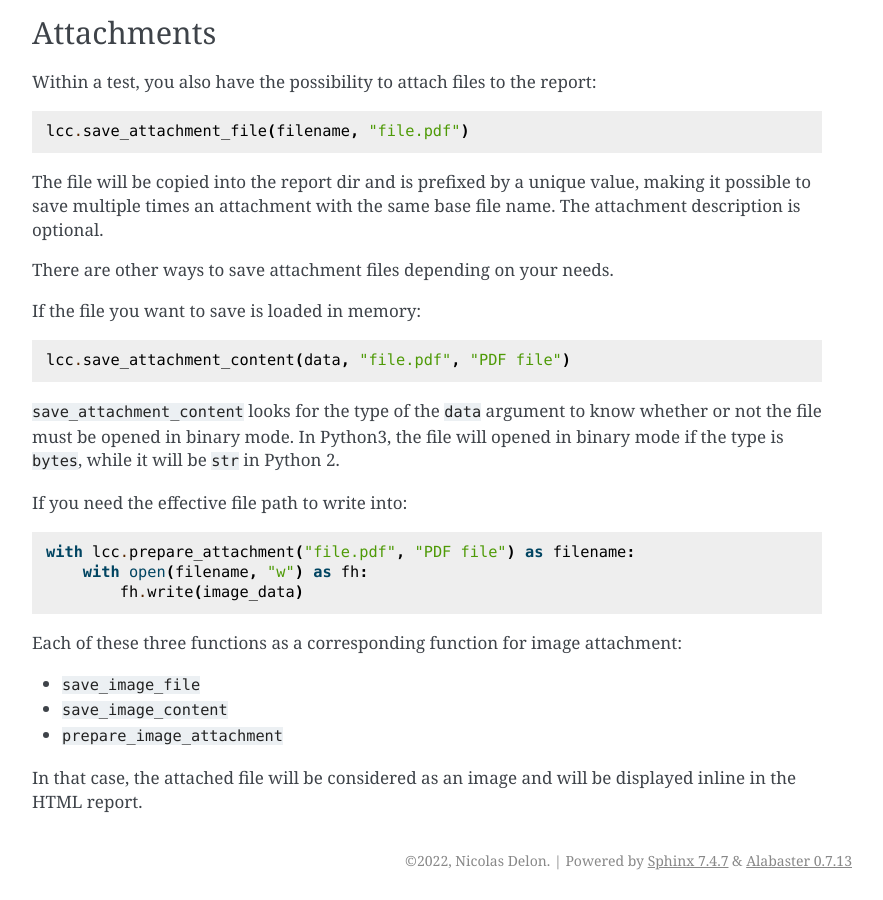
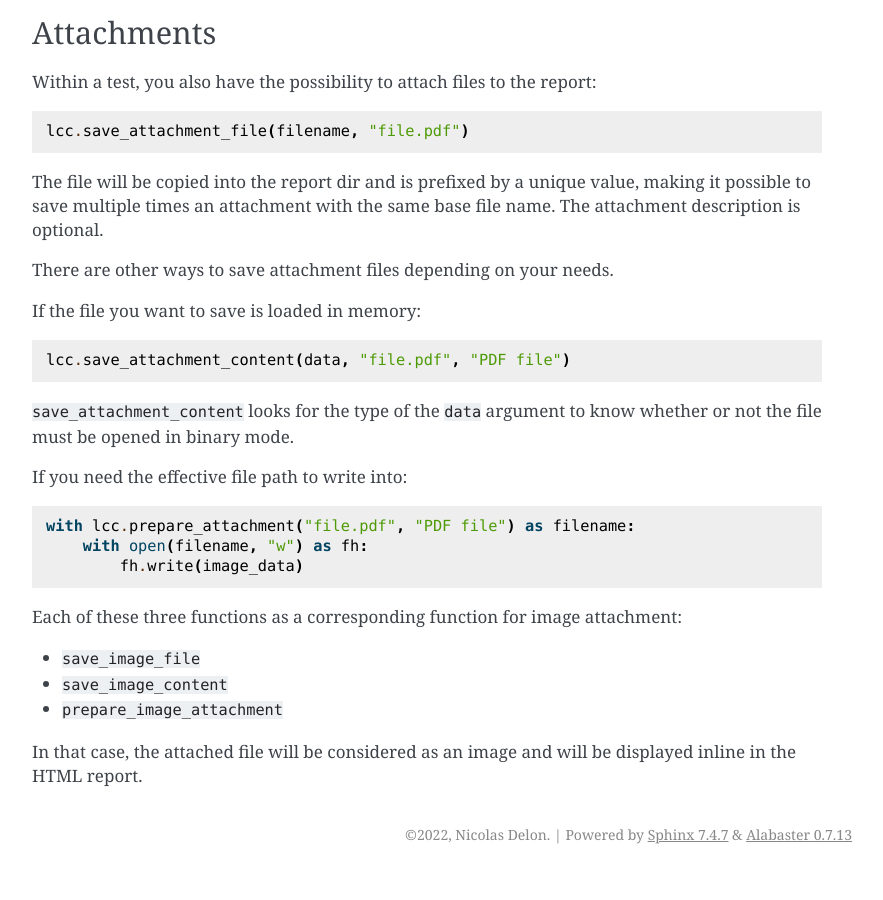
Before and after one commit to lemoncheesecake/lemoncheesecake, a Sphinx documentation site: the page built from doc/logging.rst, in a window 1280 px wide and 900 px high, scrolled down 1182 px. Shown: the whole window, without its empty margins (363-1246 px from the left). Built offline with Sphinx 7.4.7, drawn with Linux system fonts in a browser that asks for light colours; after the commit the page ends 2056 px from its top, so only the background shows below that.

Commit message:
doc: minor changes related to Python3-only support

```diff
--- a/doc/fixtures.rst
+++ b/doc/fixtures.rst
@@ -161,7 +161,7 @@ Builtin fixtures
 lemoncheesecake provides several special builtin fixtures:
 
 - ``cli_args`` (scope: ``pre_run``) is the object returned by ``parse_args`` of the
-  `argparse <https://docs.python.org/2/library/argparse.html>`_ module and that contains the actual CLI arguments;
+  `argparse <https://docs.python.org/3/library/argparse.html>`_ module and that contains the actual CLI arguments;
   this fixture can be used to access custom command line arguments previously setup by the method ``add_custom_cli_args``
   of the project class declared in the lemoncheesecake project file
 
--- a/doc/logging.rst
+++ b/doc/logging.rst
@@ -84,8 +84,7 @@ If the file you want to save is loaded in memory:
     lcc.save_attachment_content(data, "file.pdf", "PDF file")
 
 ``save_attachment_content`` looks for the type of the ``data`` argument to know whether or not the file must be opened
-in binary mode. In Python3, the file will opened in binary mode if the type is ``bytes``, while it will be ``str``
-in Python 2.
+in binary mode.
 
 If you need the effective file path to write into:
 
--- a/doc/matchers.rst
+++ b/doc/matchers.rst
@@ -63,7 +63,7 @@ The following stock matchers are available:
 
   - ``is_bool([expected])``: check if actual is of type ``bool``
 
-  - ``is_str([expected])``: check if actual is of type ``str`` (or ``unicode`` if Python 2.7)
+  - ``is_str([expected])``: check if actual is of type ``str``
 
   - ``is_list([expected])``: check if actual is of type ``list`` or ``tuple``
 
--- a/doc/project.rst
+++ b/doc/project.rst
@@ -68,7 +68,7 @@ And then accessed through the ``cli_args`` fixture::
     def target_url(cli_args):
         return "https://%s:%s" % (cli_args.host, cli_args.port)
 
-``cli_parser`` is an ``ArgumentParser`` instance of the `argparse <https://docs.python.org/2/library/argparse.html>`_ module.
+``cli_parser`` is an ``ArgumentParser`` instance of the `argparse <https://docs.python.org/3/library/argparse.html>`_ module.
 
 .. _prepostrunhooks:
 
```
